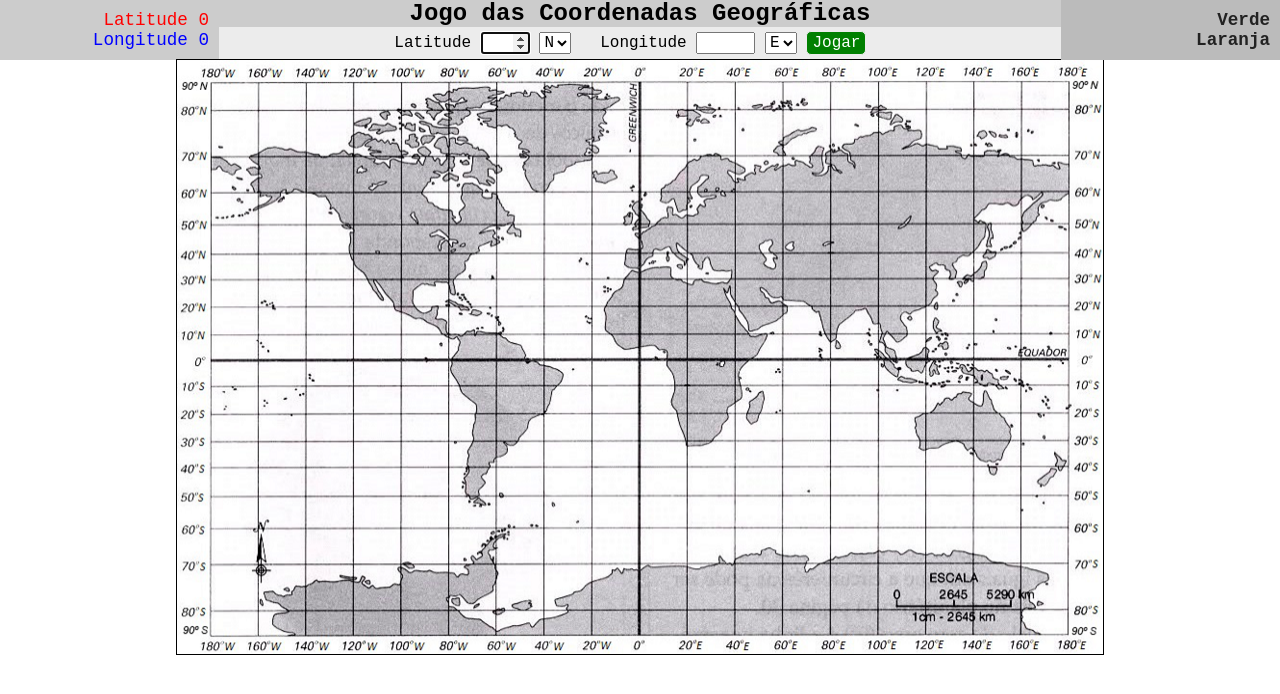
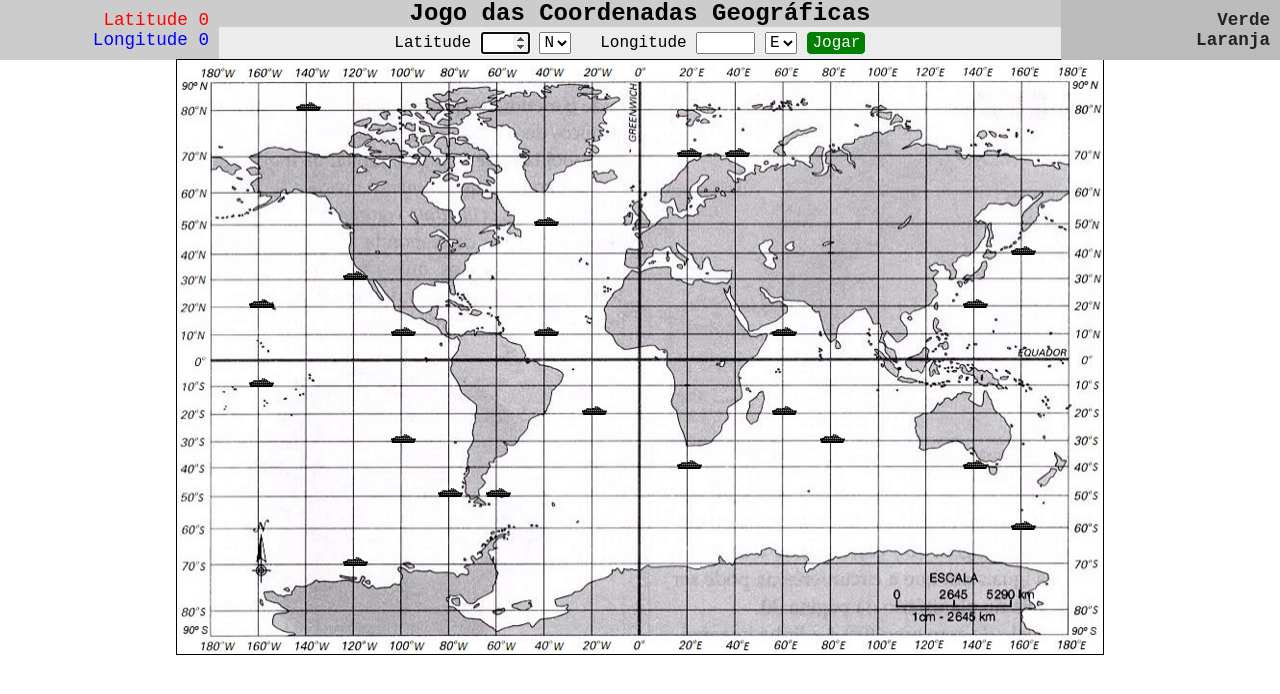
Before and after one commit to bruno-devLearn/javascript, a plain HTML site: page exercicios/ex017/index.html in a window 1280 px wide. Drawn offline with Linux system fonts and the light colour scheme.

Commit message:
coloca os navios na tela | ex 017

```diff
--- a/exercicios/ex017/index.html
+++ b/exercicios/ex017/index.html
@@ -94,6 +94,7 @@
                 </div>
             </div>
         </main>
-        <script src="js/ex17.js"></script>
+        <script type="module" src="js/createCoords.js"></script>
+        <script type="module" src="js/setShips.js"></script>
     </body>
 </html>
--- a/exercicios/ex017/js/ex17.js
+++ b/exercicios/ex017/js/createCoords.js
@@ -1,3 +1,5 @@
+import { setShipsPosition } from "./setShips.js";
+
 function setDivs() {
     let index = 90;
     let indexSuplementar = 90;
@@ -56,68 +58,70 @@ function setDivs() {
         index -= 10;
         indexSuplementar -= 10;
     }
+
+    setShipsPosition();
 }
 
 setDivs();
 
 function setPositionLat(divCoords, y) {
     const topPositions = [
-        "0", // 90N
-        "28px", // 80N
-        "74px", // 70N
-        "110px", // 60N
-        "143px", // 50N
-        "172px", // 40N
-        "197px", // 30N
-        "225px", // 20N
-        "253px", // 10N
-        "278px", // 0N
-        "304px", // 10S
-        "332px", // 20S
-        "360px", // 30S
-        "386px", // 40S
-        "414px", // 50S
-        "447px", // 60S
-        "483px", // 70S
-        "530px", // 80S
-        "554px", // 90S
+        -15.5, // 90N
+        12.5, // 80N
+        58.5, // 70N
+        94.5, // 60N
+        127.5, // 50N
+        156.5, // 40N
+        181.5, // 30N
+        209.5, // 20N
+        237.5, // 10N
+        262.5, // 0N
+        288.5, // 10S
+        316.5, // 20S
+        344.5, // 30S
+        370.5, // 40S
+        398.5, // 50S
+        431.5, // 60S
+        467.5, // 70S
+        514.5, // 80S
+        538.5, // 90S
     ];
 
     divCoords.style.position = "absolute";
     divCoords.style.width = "100%";
     divCoords.style.height = "1px";
 
-    divCoords.style.top = topPositions[y];
+    divCoords.style.top = topPositions[y] + "px";
 }
 
 function setPositionLong(coords, x) {
     const long = coords.getAttribute("data-longitude");
 
     const leftPositions = [
-        "0", // -180
-        "48px", // -160
-        "95px", // -140
-        "142px", // -120
-        "190px", // -100
-        "237px", // -80
-        "285px", // -60
-        "333px", // -40
-        "381px", // -20
-        "429px", // 0
-        "476px", // 20
-        "524px", // 40
-        "524px", // 60
-        "571px", // 80
-        "619px", // 100
-        "715px", // 120
-        "762px", // 140
-        "810px", // 160
-        "857px", // 180
+        -6.5, // -180
+        37.5, // -160
+        84.5, // -140
+        131.5, // -120
+        179.5, // -100
+        226.5, // -80
+        274.5, // -60
+        322.5, // -40
+        370.5, // -20
+        418.5, // 0
+        465.5, // 20
+        513.5, // 40
+        513.5, // 60
+        560.5, // 80
+        608.5, // 100
+        704.5, // 120
+        751.5, // 140
+        799.5, // 160
+        846.5, // 180
     ];
 
     coords.style.position = "absolute";
     coords.style.width = "1px";
     coords.style.height = "1px";
 
-    coords.style.left = leftPositions[x];
+    coords.style.left = leftPositions[x] + "px";
 }
--- /dev/null
+++ b/exercicios/ex017/js/setShips.js
@@ -0,0 +1,18 @@
+const teste = [
+    21, 48, 49, 83, 112, 117, 134, 149, 156, 159, 165, 191, 217, 222, 232, 242,
+    257, 263, 271, 272, 302, 307,
+];
+
+export function setShipsPosition() {
+    for (let i = 0; i < teste.length; i++) {
+        const divCoords = document.querySelectorAll(".map div div");
+        const img_BlackShips = document.createElement("img");
+
+        img_BlackShips.setAttribute("src", "./images/navio-black.png");
+        img_BlackShips.style.width = "25px";
+
+        divCoords[teste[i]].appendChild(img_BlackShips);
+
+        console.log(img_BlackShips);
+    }
+}
```
